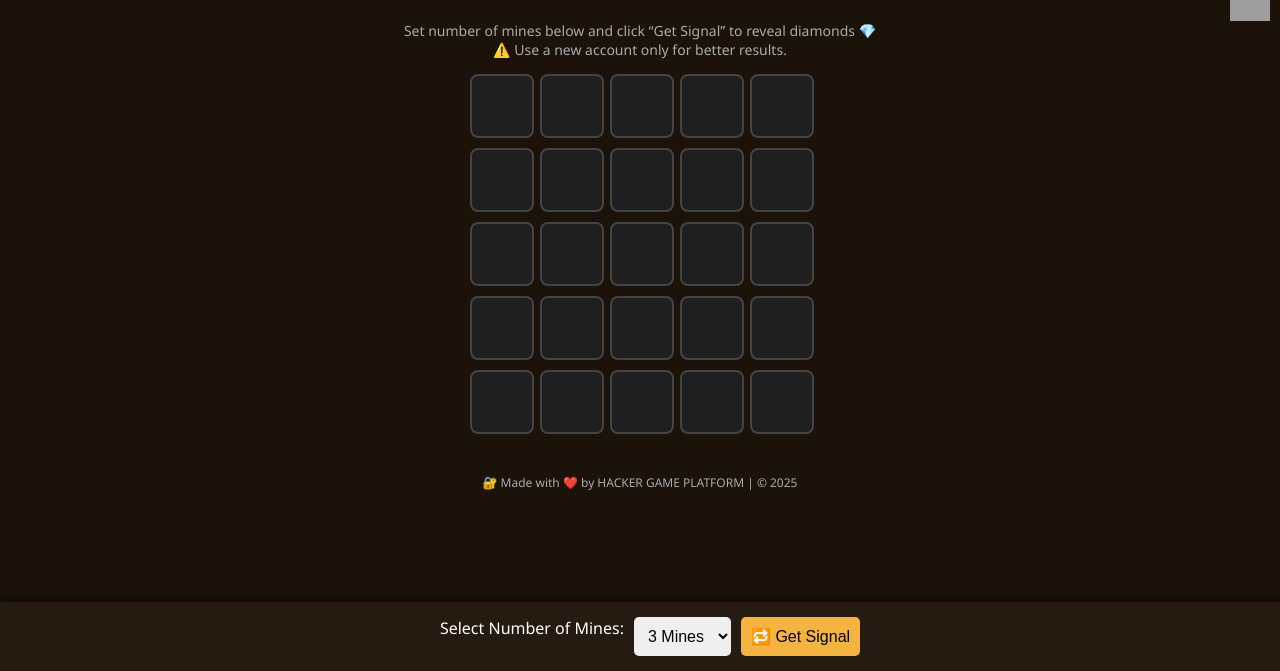
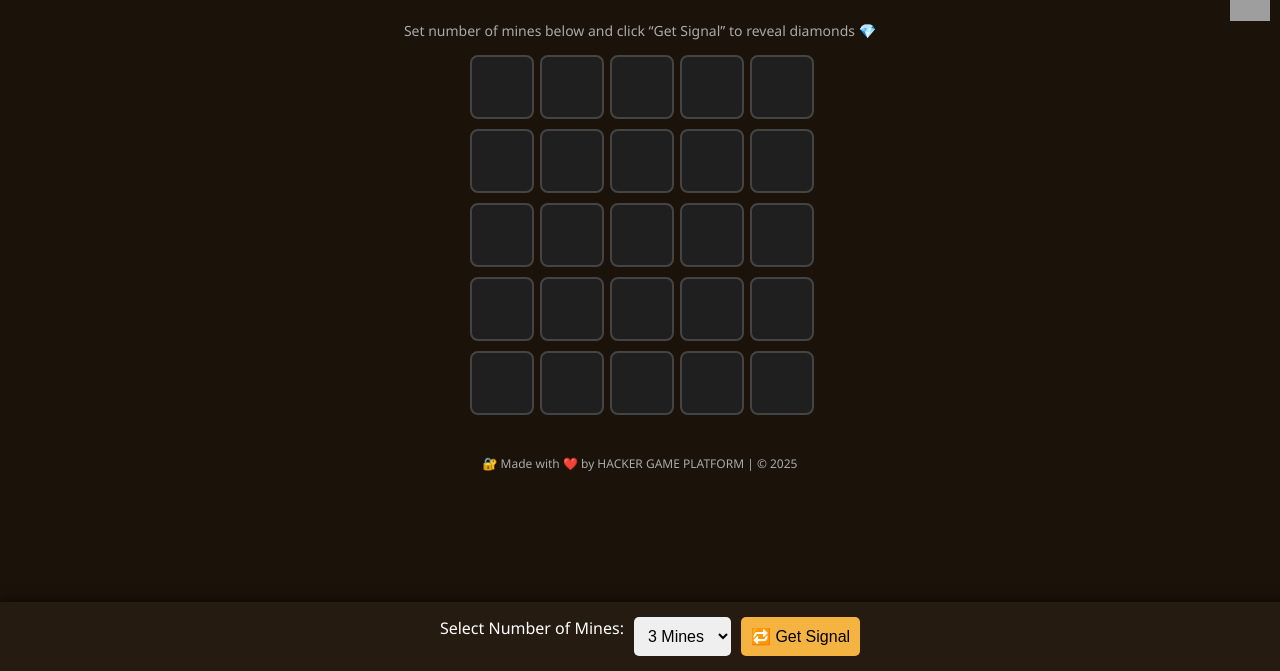
Before and after one commit to 9KBOSS/9KBOSS, a plain HTML site: page index.html in a window 1280 px wide. Shown: the part 129-800 px from the top of the page. Drawn offline with Linux system fonts and the light colour scheme; grey boxes are pictures that could not be loaded.

Commit message:
Update index.html

```diff
--- a/index.html
+++ b/index.html
@@ -12,7 +12,6 @@
     <div id="clock" class="clock"></div>
     <p class="instructions">
       Set number of mines below and click “Get Signal” to reveal diamonds 💎<br />
-      ⚠️ Use a new account only for better results.
     </p>
     <div class="grid" id="grid"></div>
   </div>
```
